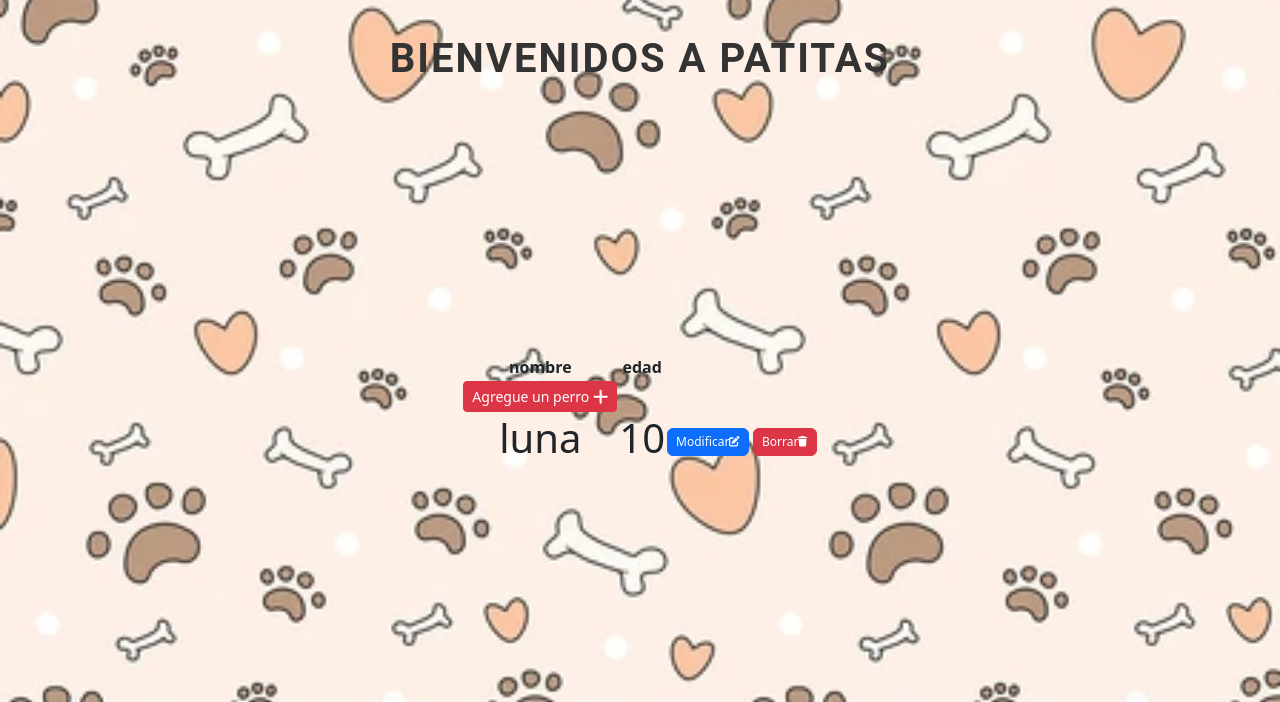
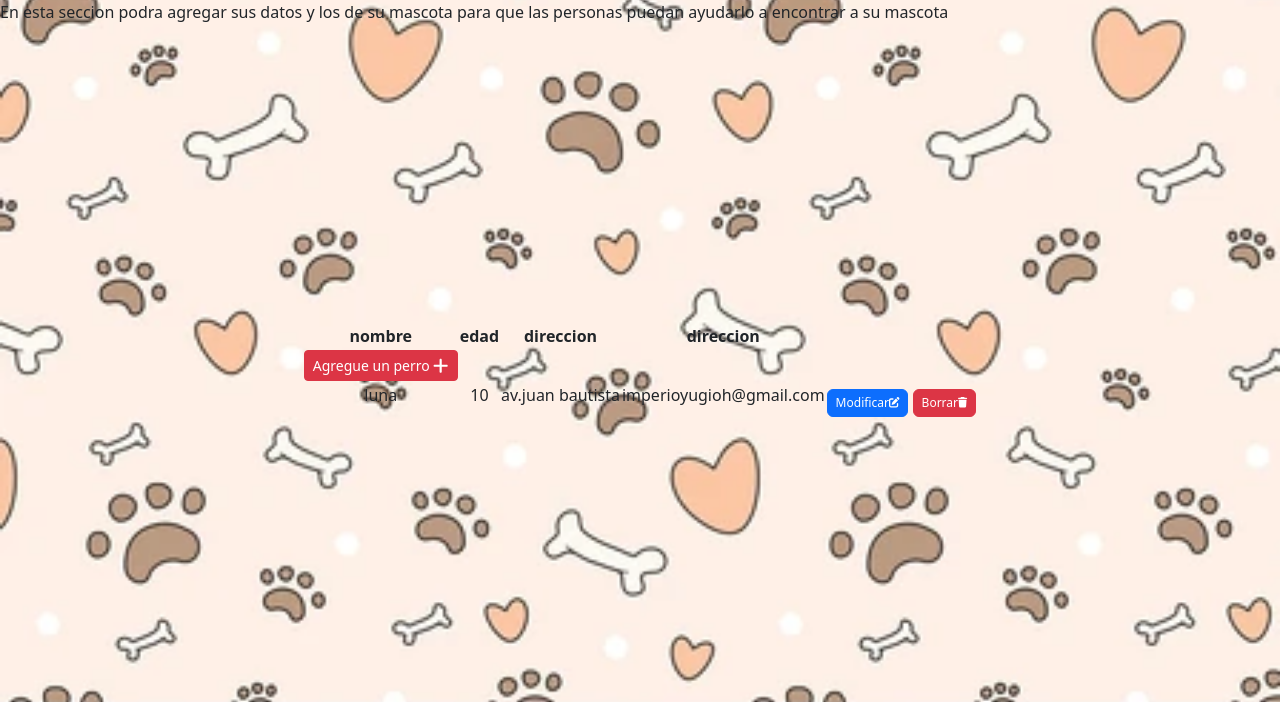
Before and after one commit to spawnew/PatitasTPitschool, a Django app: page /tienda/perro_list in a window 1280 px wide. Shown: the part 40-742 px from the top of the page. Run offline with Django 5.2, Linux system fonts and the light colour scheme; data comes from the database, SQL or seed files in the repository; both versions use the stored data as it was after the commit; some libraries are stand-ins or nearby versions.

Commit message:
mejorando el estilo de la pagina

```diff
--- a/miapp/tienda/models.py
+++ b/miapp/tienda/models.py
@@ -8,3 +8,5 @@ from django.db import models
 class Perro(models.Model):
     nombre = models.CharField(max_length=40)
     edad = models.IntegerField()
+    direccion = models.CharField(max_length=40)
+    contacto=models.EmailField(("@gmail"), max_length=254)
--- a/miapp/tienda/templates/home.html
+++ b/miapp/tienda/templates/home.html
@@ -22,8 +22,12 @@
             <li><a href="{% url 'contacto' %}">Contacto</a></li>
         </ul>
     </nav>
+    {%block otrotitulo%}
 <h1 class="tituloPrincipal">Bienvenidos a Patitas</h1>
+    {%endblock otrotitulo%}
     <main>
+
+
 
         {% block contenido %}
         <p class="text">
--- a/miapp/tienda/templates/perro_form.html
+++ b/miapp/tienda/templates/perro_form.html
@@ -8,6 +8,6 @@
     <form action="" method="POST" enctype="multipart/form-data">
         {% csrf_token %}
         {{ form.as_p }}
-        <button type="submit">Enviar</button>
+        <button type="submit">Ingresar</button>
     </form>
 {% endblock contenido %}
--- a/miapp/tienda/templates/perro_list.html
+++ b/miapp/tienda/templates/perro_list.html
@@ -4,14 +4,19 @@
  {%block titulo%}
 <li class="titulo"> buscar perros</li>
 {%endblock titulo%}
-
+{%block otrotitulo%}
+<p >En esta seccion podra agregar sus datos y los de su mascota para que las personas puedan ayudarlo a encontrar a su mascota</p>
+{%endblock otrotitulo%}
 
 {%block contenido%}
+
 
 <table>
     <thead><tr>
         <th>nombre</th>
         <th>edad</th>
+         <th>direccion</th>
+         <th>direccion</th>
     <tbody>
            <td>
             <a
@@ -23,8 +28,10 @@
 {% for p in perro_list %}
     <tr>
 
-        <td ><h1>{{ p.nombre }}</h1></td>
-        <td ><h1>{{ p.edad }}</h1></td>
+        <td ><p>{{ p.nombre }}</p></td>
+        <td ><p>{{ p.edad }}</p></td>
+        <td ><p>{{ p.direccion }}</p></td>
+        <td ><p>{{ p.contacto }}</p></td>
 
  <td>
             <a
--- a/miapp/tienda/templates/update_perro.html
+++ b/miapp/tienda/templates/update_perro.html
@@ -1,13 +1,13 @@
 {% extends './home.html' %}
 
 {% block titulo %}
-    <li class="titulo">Formulario para actualizar perritos</li>
+    <li class="titulo"> <h3> Actualizar datos de perritosh<h3></li>
 {% endblock titulo %}
 
 {% block contenido %}
     <form action="" method="POST" enctype="multipart/form-data">
         {% csrf_token %}
         {{ form.as_p }}
-        <button type="submit">Enviar</button>
+        <button type="submit">Actualizar</button>
     </form>
 {% endblock contenido %}
--- a/miapp/tienda/views.py
+++ b/miapp/tienda/views.py
@@ -47,13 +47,13 @@ class PerroList( ListView):
 
 class PerroCreate(CreateView):
     model = Perro
-    fields = ['nombre', 'edad']
+    fields = ['nombre', 'edad','direccion','contacto']
     template_name = 'perro_form.html'
     success_url = reverse_lazy('perro_list')
 
 class  PerroUpdate(UpdateView):
     model = Perro
-    fields = ['nombre', 'edad', ]
+    fields = ['nombre', 'edad', 'direccion','contacto']
     template_name = 'update_perro.html'
     success_url = reverse_lazy('perro_list')
 
```
Also changed, not shown: miapp/db.sqlite3, miapp/tienda/migrations/0005_perro_direccion.py (added), miapp/tienda/migrations/0006_perro_contacto.py (added).
